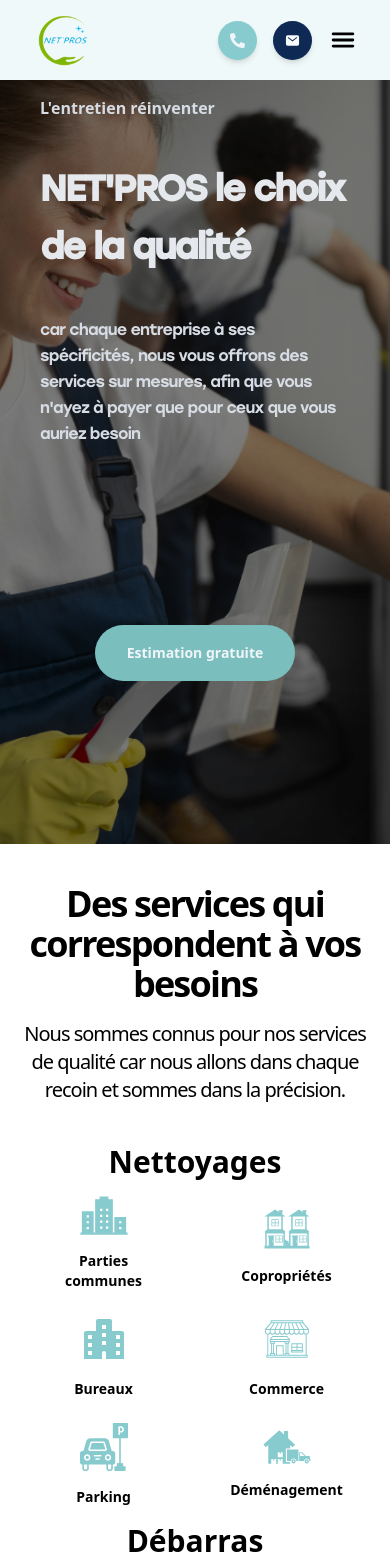
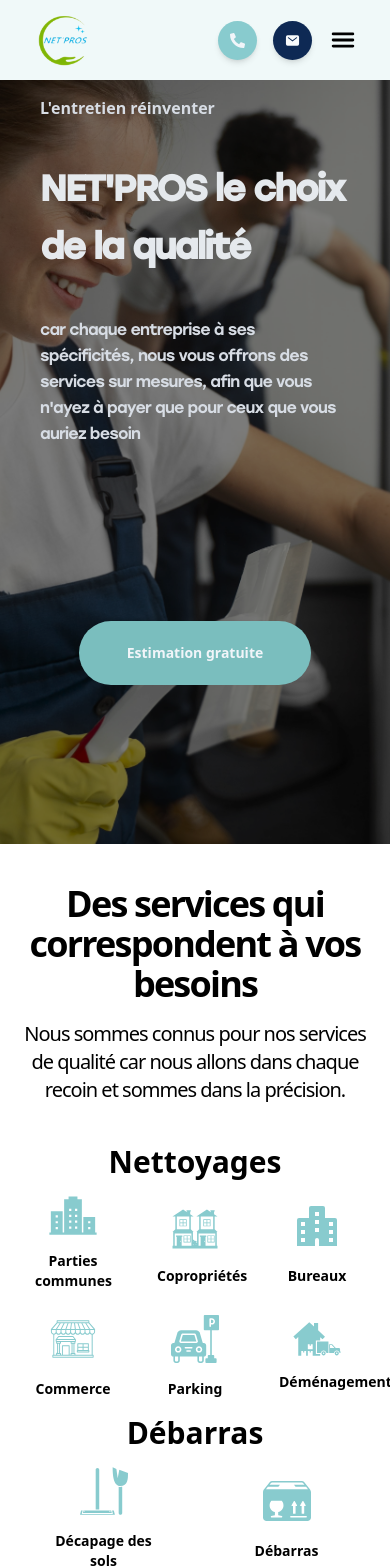
Before and after one commit to netproam/netpro, a Next.js app: page / in a window 390 px wide. Shown: the top 1568 px of the page. Built offline with nearby package versions, Linux system fonts and the light colour scheme.

Commit message:
une meilleur version pour la version detailler des produits

```diff
--- a/src/components/Navigation/DialogEstimation.tsx
+++ b/src/components/Navigation/DialogEstimation.tsx
@@ -16,13 +16,16 @@
 import { useState } from "react"
 import ContactOnDialog from "../forms/ContactOnDialog"
 import EstimationForm from "../forms/EstimationForm"
-
-export function DialogEstimation() {
+interface DialogProps{
+    styleBtn:string
+}
+export function DialogEstimation({styleBtn}:DialogProps) {
     const [isChanging,setIsChanging]=useState(false)
   return (
     <Dialog >
       <DialogTrigger asChild>
-        <Button className="bg-transparent hover:bg-transparent text-current font-semibold text-sm" >Estimation gratuite</Button>
+        <Button className={`  text-slate-200 px-8 py-6 rounded-lg
+           font-semibold text-sm ${styleBtn}`} >Estimation gratuite</Button>
       </DialogTrigger>
       <DialogContent className="w-full h-full p-0 overflow-scroll ">
         <DialogHeader>
--- a/src/components/section/FourthSection.tsx
+++ b/src/components/section/FourthSection.tsx
@@ -3,6 +3,8 @@
 import { TbPlayerPlayFilled } from "react-icons/tb";
 import { useEffect ,useRef} from "react";
 import {useMotionValue,useTransform,animate,motion,useInView}from "framer-motion"
+import EstimationForm from "../forms/EstimationForm";
+import { DialogEstimation } from "../Navigation/DialogEstimation";
 const FourthSection = () => {
 
     const count = useMotionValue(0)
@@ -43,7 +45,7 @@
 {/**Version mobile */}
 <section className="w-full flex items-center justify-center lg:hidden  px-4 gap-4">
     <div className="w-full flex justify-end p-4">
-<div className="w-fit lg:hidden
+<div className="w-fit lg:hidden  items-center
  self-end lg:w-full gap-4 lg:gap-0 flex flex-col  lg:self-start relative ">
     <motion.p className="font-semibold text-5xl  lg:hidden tracking-tighter w-fit relative "><motion.span>{rounded}</motion.span>
     <motion.span className="-inset-y-4 absolute">+</motion.span>
@@ -55,22 +57,24 @@
 
     </div>
 
-    <div className="w-full flex justify-end">
-    <div className="w-fit
+    <div className="w-full flex justify-center  ">
+    <div className="w-full justify-center text-center  items-center
     lg:w-full gap-4 lg:gap-0 flex flex-col  lg:self-start relative ">
-    <motion.p className="font-semibold text-5xl  lg:hidden tracking-tighter w-fit "><motion.span>{roundedEmpl}</motion.span>
+    <motion.p className="font-semibold text-5xl
+
+    lg:hidden tracking-tighter w-fit "><motion.span>{roundedEmpl}</motion.span>
 
     </motion.p>
 
         <h3 className="font-semibold text-lg text-start relative  ">{`Employés`}</h3>
-        <p className="">{`Compétant, discret à votre services`}</p>
+        <p className="">{`À votre services`}</p>
     </div>
     </div>
 
 
     </section>
 <div className="flex gap-10 pb-8  flex-col lg:flex-row  lg:gap-20 items-center  lg:py-0 lg:pt0 ">
-<Button className="bg-[#A42503] text-white text-md rounded-full  font-semibold py-8 px-6 shadow-lg">Nous contacter</Button>
+<DialogEstimation styleBtn="bg-[#A42503] hover:bg-[#A42503] text-slate-100"/>
 <div className="flex items-center gap-2">
     <div className="w-fit p-2 rounded-full border-2 border-slate-300">
         <TbPlayerPlayFilled size={20}/>
--- a/src/components/section/ServicesSection.tsx
+++ b/src/components/section/ServicesSection.tsx
@@ -82,7 +82,7 @@
     <div className="flex flex-col w-full text-center gap-4 ">
 <h2 className=" font-semibold text-left self-center lg:self-center text-3xl">{`Nettoyages`}</h2>
 
-<div className=" grid grid-cols-2 lg:gap-2   place-items-center   lg:justify-center
+<div className=" grid grid-cols-3 lg:gap-2   place-items-center   lg:justify-center
 gap-2  divided-none lg:grid-cols-3  ">
 {allDataDisplay.slice(0,6)}
 </div>
--- a/src/components/section/WelcomeSection.tsx
+++ b/src/components/section/WelcomeSection.tsx
@@ -122,7 +122,7 @@
   lg:hover:text-slate-800 duration-150  rounded-full  lg:h-[200px] lg:w-[200px]
   items-center justify-center flex
   lg:bg-slate-50 w-full lg:bg-opacity-20 py-2 ">
-   <DialogEstimation />
+   <DialogEstimation styleBtn="bg-transparent hover:bg-transparent  text-current" />
     </div>
     </div>
 
```
